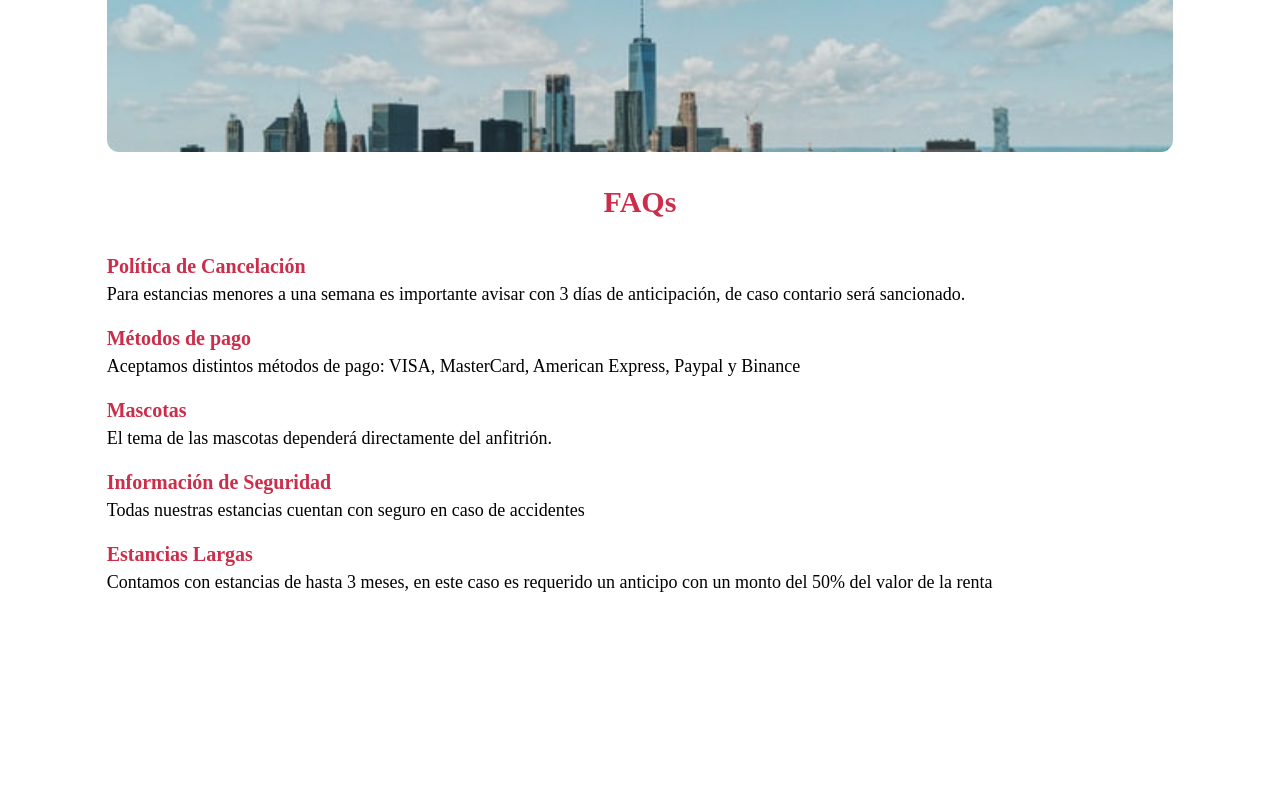
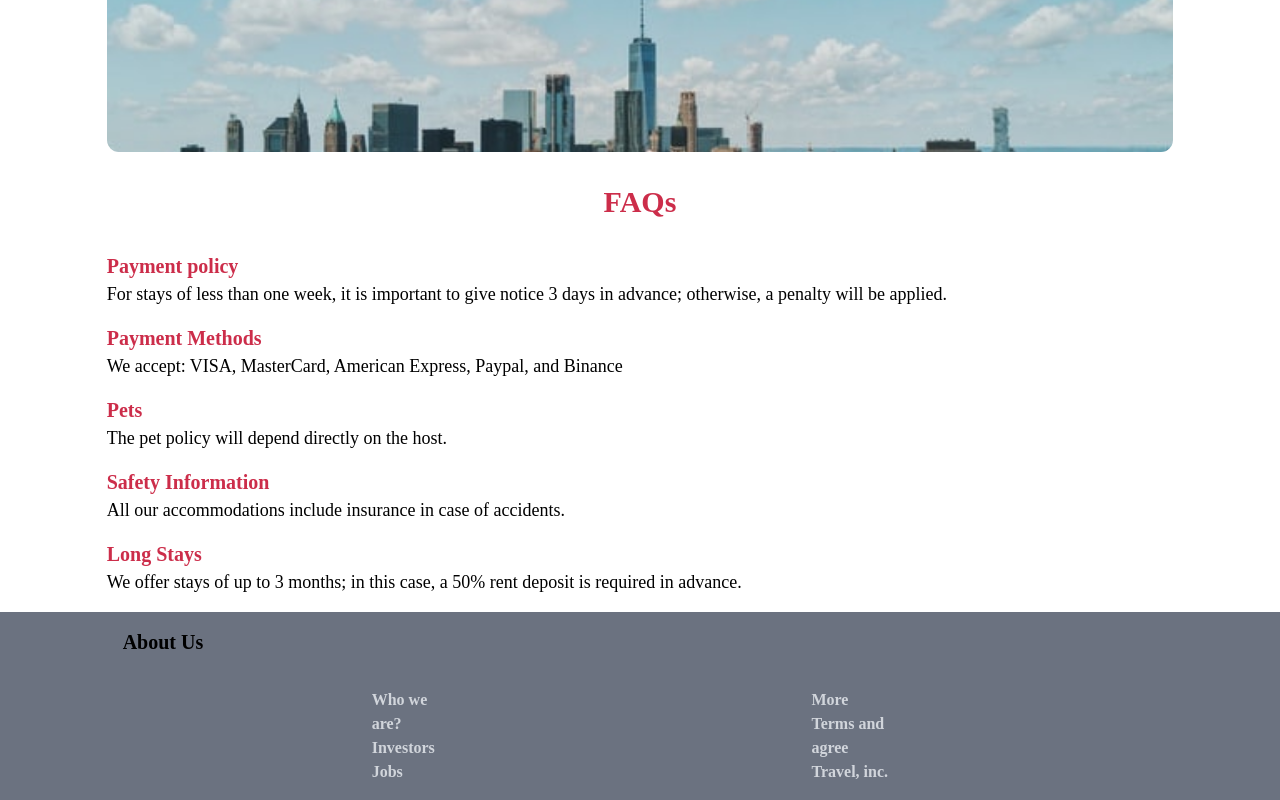
Before and after one commit to odran21/Travels, a website: page public/index.html in a window 1280 px wide. Shown: the part 6460-7260 px from the top of the page. Before the commit the page ends 7072 px from the top, so only its background shows below. Drawn offline with Linux system fonts and the light colour scheme.

Commit message:
Created: Footer

```diff
--- a/public/index.html
+++ b/public/index.html
@@ -194,40 +194,50 @@
             <h2 class="text-3xl text-center font-bold p-4 text-primary">FAQs</h2>
             <div class="w-full h-full">
                 <div class="w-10/12 h-auto mx-auto my-4">
-                    <p class="text-primary text-xl font-semibold">Política de Cancelación</p>
+                    <p class="text-primary text-xl font-semibold">Payment policy</p>
                     <p class="text-lg font-medium">
-                        Para estancias menores a una semana es importante avisar con 3 días de
-                        anticipación, de caso contario será sancionado.
+                        For stays of less than one week, it is important to give notice 3 days in advance; otherwise, a penalty will be applied.
                     </p>
                 </div>
                 <div class="w-10/12 h-auto mx-auto my-4">
-                    <p class="text-primary text-xl font-semibold">Métodos de pago</p>
-                    <p class="text-lg font-medium">Aceptamos distintos métodos de pago: VISA, MasterCard, American Express,
-                        Paypal y Binance
+                    <p class="text-primary text-xl font-semibold">Payment Methods</p>
+                    <p class="text-lg font-medium">We accept: VISA, MasterCard, American Express, Paypal, and Binance
                     </p>
                 </div>
                 <div class="w-10/12 h-auto mx-auto my-4">
-                    <p class="text-primary text-xl font-semibold">Mascotas</p>
-                    <p class="text-lg font-medium">El tema de las mascotas dependerá directamente del anfitrión.</p>
+                    <p class="text-primary text-xl font-semibold">Pets</p>
+                    <p class="text-lg font-medium">The pet policy will depend directly on the host.</p>
                 </div>
                 <div class="w-10/12 h-auto mx-auto my-4">
-                    <p class="text-primary text-xl font-semibold">Información de Seguridad</p>
+                    <p class="text-primary text-xl font-semibold">Safety Information</p>
                     <p class="text-lg font-medium">
-                        Todas nuestras estancias cuentan con seguro en caso de accidentes
+                        All our accommodations include insurance in case of accidents.
                     </p>
                 </div>
                 <div class="w-10/12 h-auto mx-auto my-4">
-                    <p class=" text-primary text-xl font-semibold">Estancias Largas</p>
+                    <p class=" text-primary text-xl font-semibold">Long Stays</p>
                     <p class="text-lg font-medium">
-                        Contamos con estancias de hasta 3 meses, en este caso es requerido un
-                        anticipo con un monto del 50% del valor de la renta
+                        We offer stays of up to 3 months; in this case, a 50% rent deposit is required in advance.
                     </p>
                 </div>
             </div>
         </div>
-
     </section>
-    <footer></footer>
+    <footer class="w-full h-auto bg-gray-500">
+        <p class="w-10/12 h-auto p-4 mx-auto text-xl font-bold">About Us</p>
+        <section class="w-full p-4 flex justify-evenly">
+            <div>
+                <p class="w-10/12 h-auto mx-auto text-md font-semibold text-gray-300">Who we are?</p>
+                <p class="w-10/12 h-auto mx-auto text-md font-semibold text-gray-300">Investors</p>
+                <p class="w-10/12 h-auto mx-auto text-md font-semibold text-gray-300">Jobs</p>
+            </div>
+            <div>
+                <p class="w-10/12 h-auto mx-auto text-md font-semibold text-gray-300">More</p>
+                <p class="w-10/12 h-auto mx-auto text-md font-semibold text-gray-300">Terms and agree</p>
+                <p class="w-10/12 h-auto mx-auto text-md font-semibold text-gray-300">Travel, inc.</p>
+            </div>
+        </section>
+    </footer>
 </body>
 
 </html>
```
Also changed, not shown: public/css/tailwind.css.
